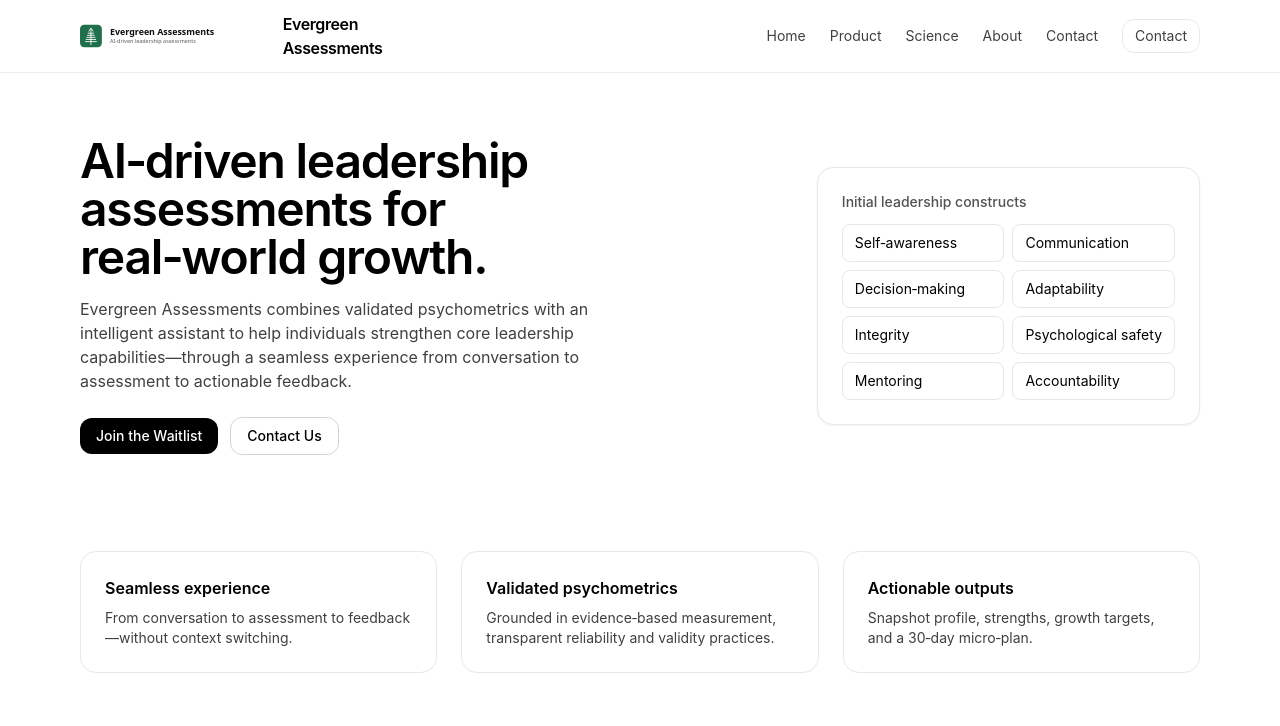
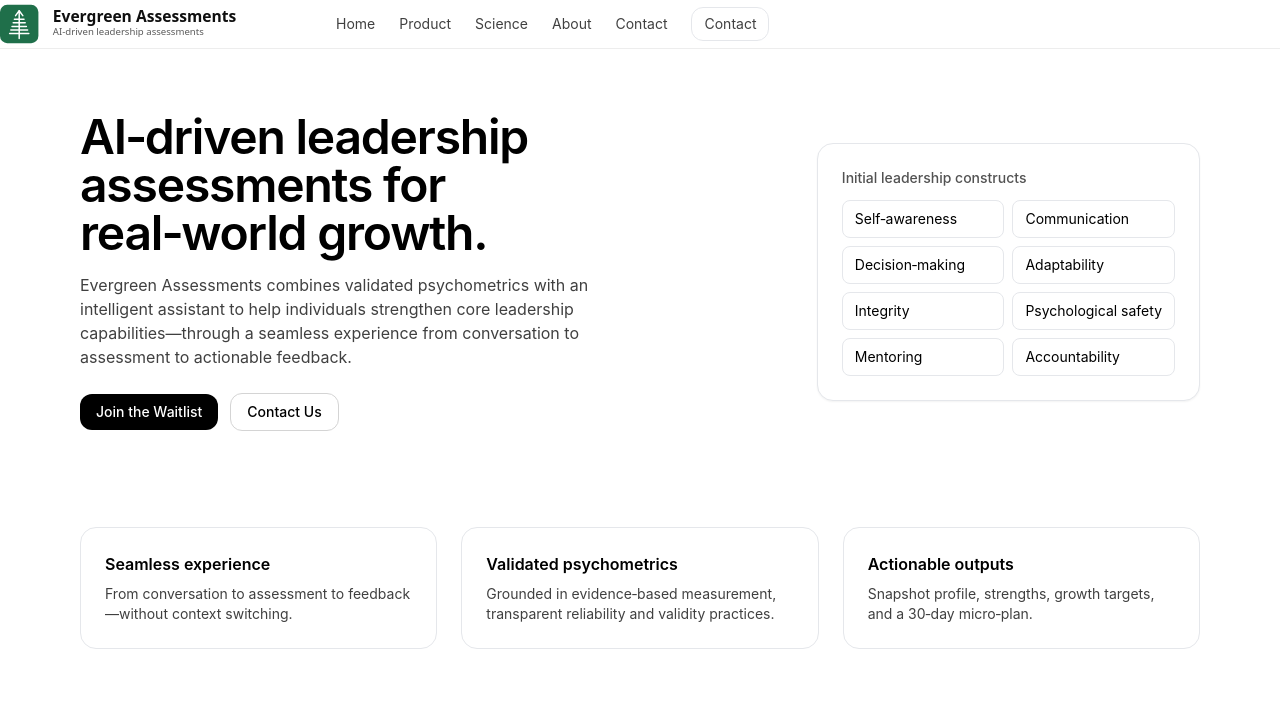
Before and after one commit to Madaha83/evergreenassessments, an Astro site: page / in a window 1280 px wide. Shown: the top 726 px of the page. Built offline with nearby package versions, Linux system fonts and the light colour scheme; Astro itself is replaced by a stand-in of ours.

Commit message:
Update header

```diff
--- a/src/components/Header.astro
+++ b/src/components/Header.astro
@@ -8,10 +8,9 @@ const nav = [
 ];
 ---
 <header class="border-b border-neutral-200/70 bg-white/80 backdrop-blur supports-[backdrop-filter]:bg-white/60 sticky top-0 z-50">
-  <div class="mx-auto max-w-6xl px-4 py-3 flex items-center justify-between">
-    <a href="/" class="flex items-center gap-3">
-      <img src="/logo.svg" alt="Evergreen Assessments" loading="eager" />
-      <span class="font-semibold tracking-tight">Evergreen Assessments</span>
+  <div class="flex items-center">
+    <a href="/" class="flex items-center">
+      <img src="/logo.svg" alt="Evergreen Assessments" class=h-12 w-auto" />
     </a>
     <nav class="hidden md:flex items-center gap-6 text-sm text-neutral-700">
       {nav.map((n) => (
```
